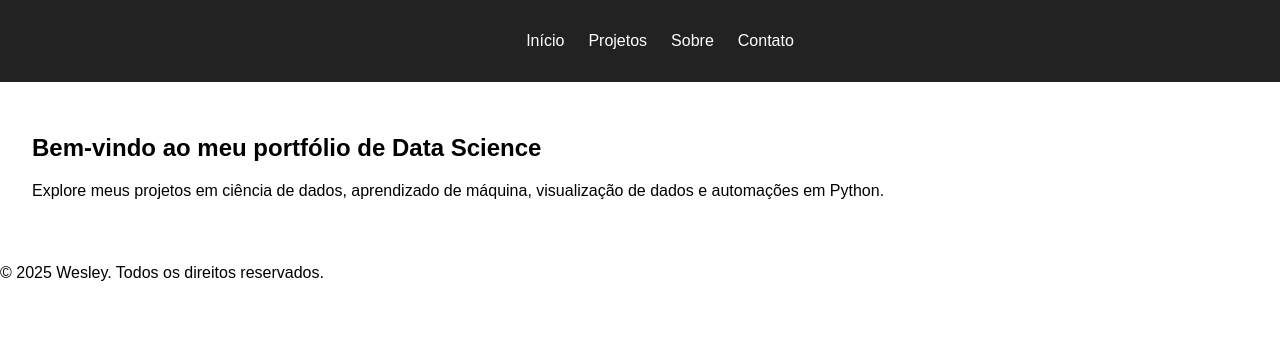
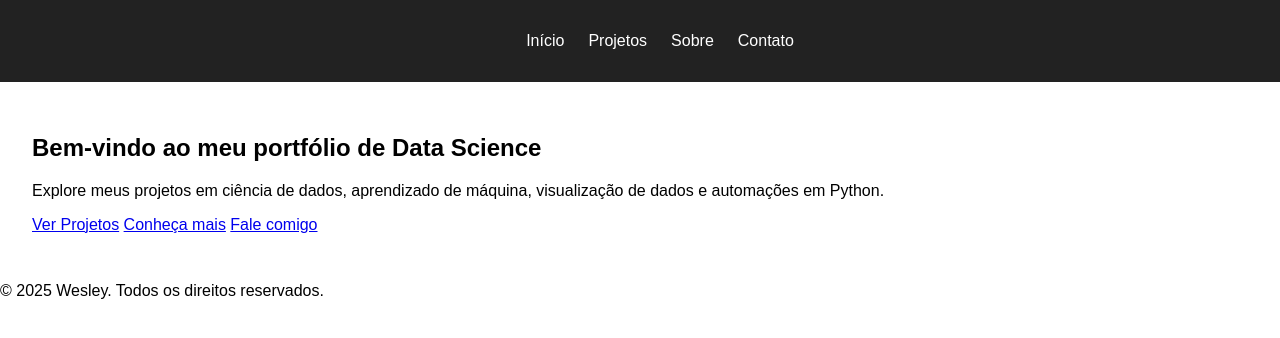
Before and after one commit to wesleyrnn/portfolio-datascience, a plain HTML site: page index.html in a window 1280 px wide. Drawn offline with nearby package versions, Linux system fonts and the light colour scheme.

Commit message:
modified:   index.html

```diff
--- a/index.html
+++ b/index.html
@@ -29,6 +29,11 @@
         <section class="intro">
             <h1>Bem-vindo ao meu portfólio de Data Science</h1>
             <p>Explore meus projetos em ciência de dados, aprendizado de máquina, visualização de dados e automações em Python.</p>
+            <div class="link-buttons">
+                <a href="projetos.html" class="btn">Ver Projetos</a>
+                <a href="sobre.html" class="btn">Conheça mais</a>
+                <a href="contato.html" class="btn">Fale comigo</a>
+            </div>
         </section>
     </main>
 
@@ -38,12 +43,3 @@
 </body>
 
 </html>
-
-<!-- projetos.html -->
-<!-- Estrutura semelhante com conteúdo focado nos projetos realizados -->
-
-<!-- sobre.html -->
-<!-- Breve biografia, experiência, habilidades e ferramentas utilizadas -->
-
-<!-- contato.html -->
-<!-- Formulário de contato com campos: nome, email, mensagem. Validação JS -->
```
